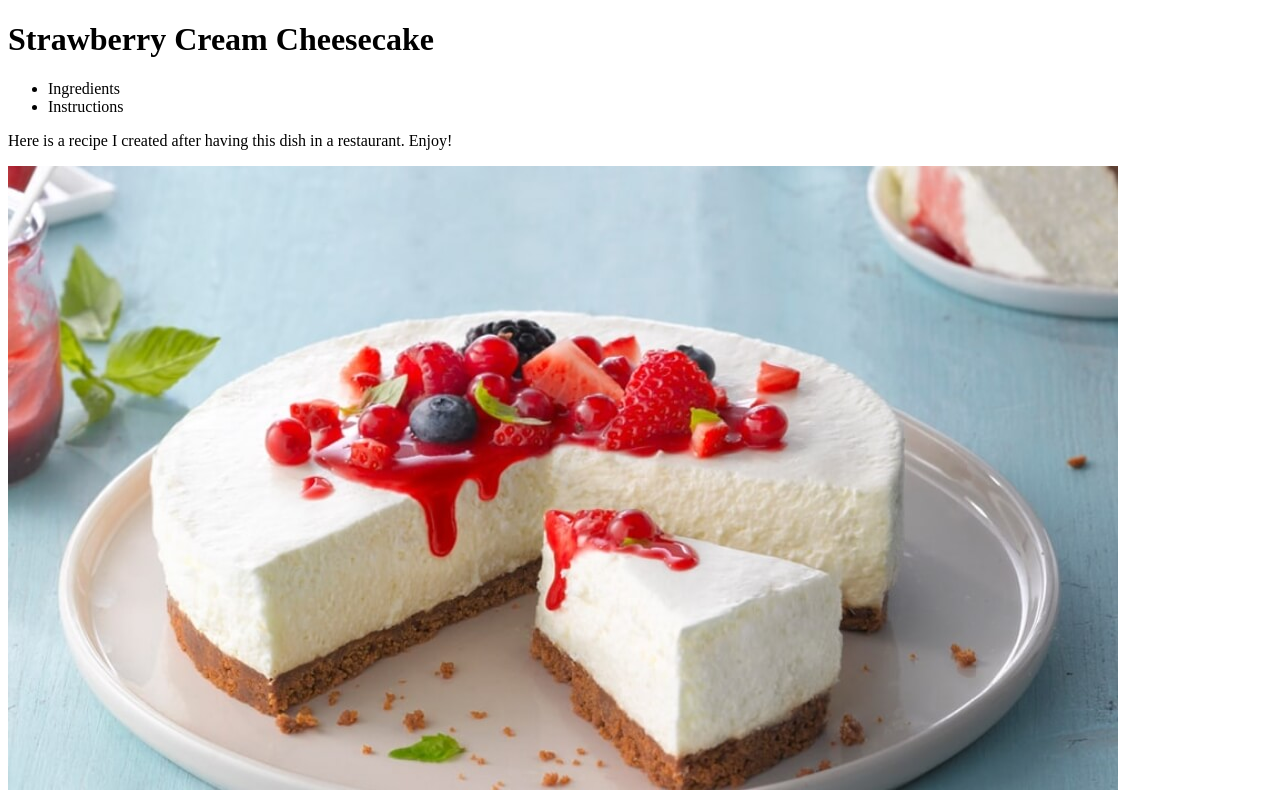
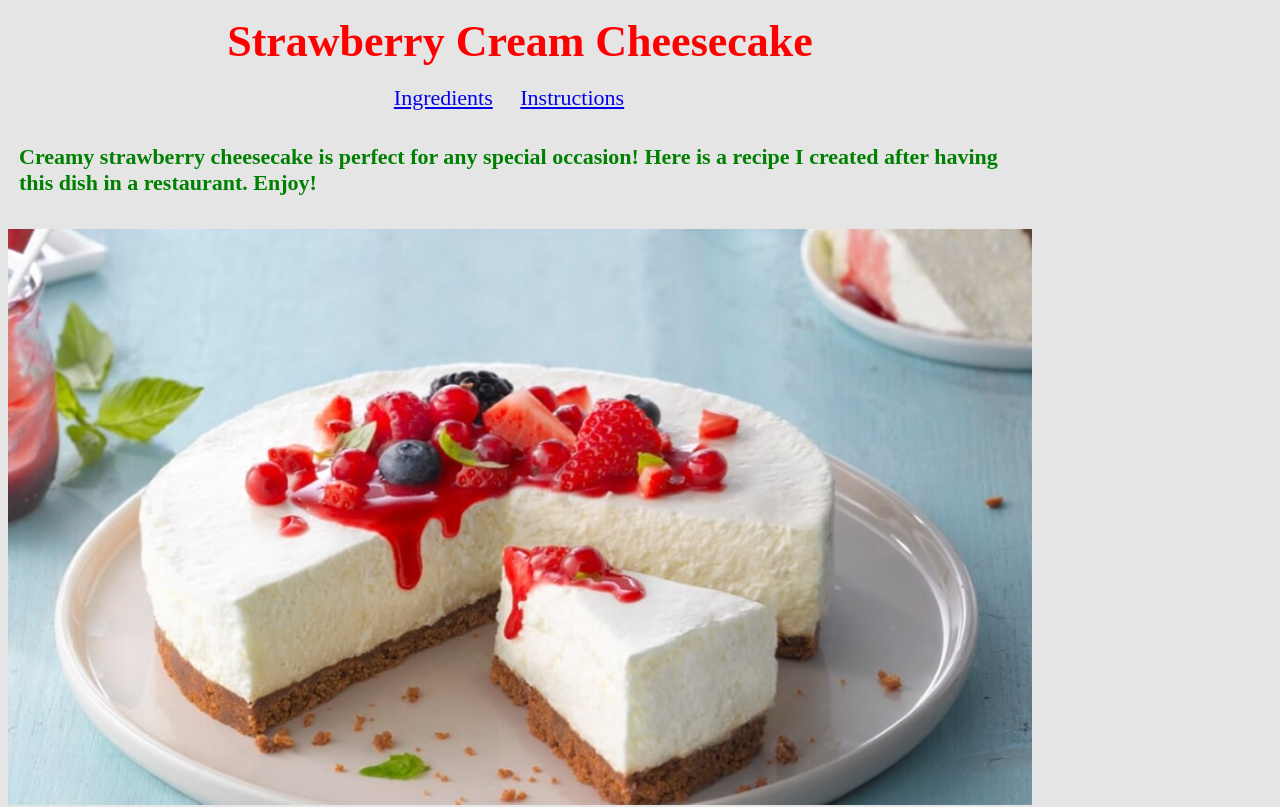
Before and after one commit to IrinaKond/js-assignment-4-html-me-something-IrinaKond, a website: page index.html in a window 1280 px wide. Shown: the top 807 px of the page. Drawn offline with Linux system fonts and the light colour scheme.

Commit message:
updated html and styles

```diff
--- a/index.html
+++ b/index.html
@@ -2,14 +2,15 @@
 <html>
    <head>
       <title> My cooking diary</title>
+      <link rel="stylesheet" href="styles.css">
    </head>
    <body>
       <header>
-         <h1>Strawberry Cream Cheesecake</h1>
+         <h1 id="mainHeading">Strawberry Cream Cheesecake</h1>
          <nav>
             <ul>
-               <li>Ingredients</li>
-               <li>Instructions</li>
+               <li><a href="#ingredients">Ingredients</a></li>
+               <li><a href="#instructions">Instructions</a></li>
             </ul>
          </nav>
       </header>
@@ -17,12 +18,13 @@
          <article>
 
             <section>
-               <p>Here is a recipe I created after having this dish in a restaurant. Enjoy!</p>
+               <p id="testP" class="funParagraph">Creamy strawberry cheesecake is perfect for any special occasion! Here is a recipe I created after having this dish in a restaurant. Enjoy!</p>
                <img src="images/cheesecakepic.jpg" alt="Strawberry Cream Cheesecake.">
             </section>
             <section>
+               <a name="ingredients"></a>
                <h2>Ingredients</h2>
-               <ul>
+               <ul class="ingredients-list ">
                   <li>400g graham crackers</li>
                   <li>150g unsalted butters, melted</li>
                   <li>300g marshmallows</li>
@@ -33,6 +35,7 @@
                </ul>
             </section>
             <section>
+               <a name="instructions"></a>
                <h2>Instructions</h2>
                <p>To prepare crust add graham crackers to a food processor and process until you reach fine crumbs. Add melted butter and pulse 3-4 times to coat crumbs with butter.</p>
                <p>Pour mixture into a 20cm (8”) tart tin. Use the back of a spoon to firmly press the mixture out across the bottom and sides of the tart tin. Chill for 30 min.</p>
--- a/styles.css
+++ b/styles.css
@@ -1 +1,44 @@
-/* Write your CSS here! */
+
+body {
+  background-color:  #E5E5E5;
+  color: #000000;
+  margin: 8px;
+  display: block;
+  width: 100%;
+  max-width: 1024px;
+  font-size: 22px;
+  line-height: 26px;
+  font-weight: 400;
+}
+
+#mainHeading {
+  color: red;
+  text-align: center;
+}
+
+.funParagraph {
+  color: green;
+  font-weight: 700;
+}
+nav ul {
+	text-align: center;
+	padding: 0;
+}
+
+nav ul li {
+	display: inline-block;
+	margin-right: 1em;
+}
+
+img {
+    width: 100%;
+}
+footer {
+    text-align: center;
+}
+.ingredients-list li {
+    padding: 0.5em;
+}
+p {
+    padding: 0.5em;
+}
```
